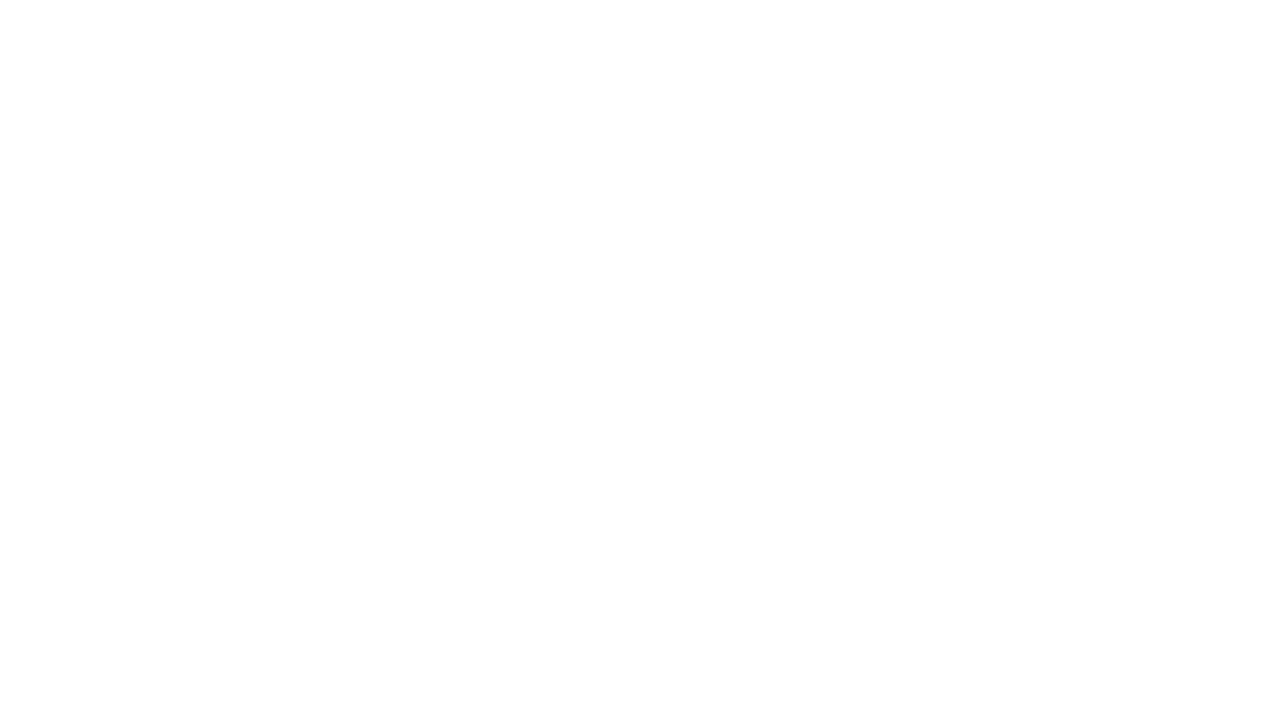
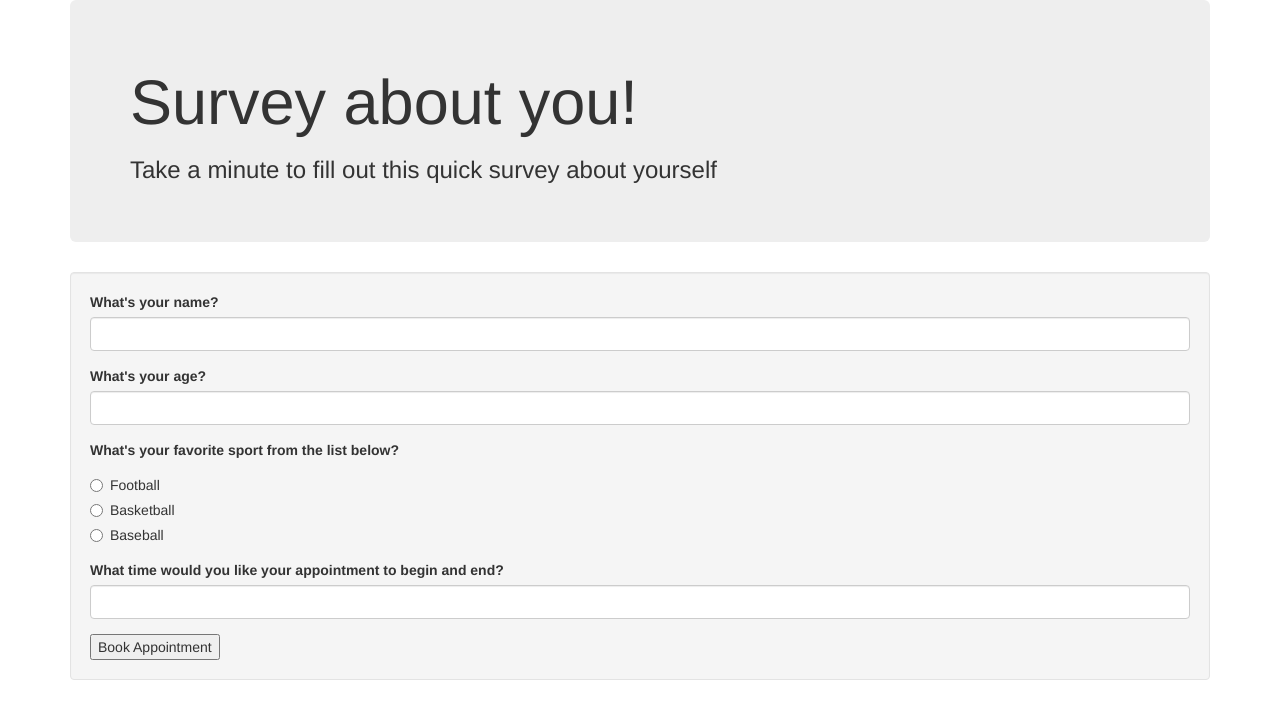
Before and after one commit to Saul-Ordonez/survey, a plain HTML site: page index.html in a window 1280 px wide. Drawn offline with nearby package versions, Linux system fonts and the light colour scheme.

Commit message:
add radio labels for sport category

```diff
--- a/index.html
+++ b/index.html
@@ -1,13 +1,62 @@
 <!DOCTYPE html>
 <html>
   <head>
-    <title></title>
+    <title>General Survey</title>
     <link rel="stylesheet" href="https://maxcdn.bootstrapcdn.com/bootstrap/3.3.7/css/bootstrap.min.css" integrity="sha384-BVYiiSIFeK1dGmJRAkycuHAHRg32OmUcww7on3RYdg4Va+PmSTsz/K68vbdEjh4u" crossorigin="anonymous">
     <link href="css/styles.css" rel="stylesheet" type="text/css">
     <script src="js/jquery.js"></script>
     <script src="js/scripts.js"></script>
   </head>
   <body>
+    <div class="container">
+    <div class="jumbotron">
+      <h1>Survey about you!</h1>
+      <h3>Take a minute to fill out this quick survey about yourself</h3>
+    </div>
+      <div class="well">
+
+      <form  action="booking-complete.html" id="formOne">
+        <!-- name -->
+        <div class="form-group">
+          <label for="name">What's your name?</label>
+          <input id="name" class="form-control" type="text">
+        </div>
+        <!-- desription -->
+        <div class="form-group">
+          <label for="age">What's your age?</label>
+          <input id="age" class="form-control" type="text">
+        </div>
+        <!-- date -->
+        <div class="form-group">
+          <label for="date">What's your favorite sport from the list below?</label>
+          <div class="radio">
+            <label>
+              <input type="radio" name="sport" value="Football">
+              Football
+            </label>
+          </div>
+          <div class="radio">
+            <label>
+              <input type="radio" name="sport" value="Basketball">
+              Basketball
+            </label>
+          </div>
+          <div class="radio">
+            <label>
+              <input type="radio" name="sport" value="Baseball">
+              Baseball
+            </label>
+          </div>
+        </div>
+        <!-- start and end time -->
+        <div class="form-group">
+          <label for="time">What time would you like your appointment to begin and end?</label>
+          <input id="time" class="form-control" type="text">
+        </div>
+        <button type="submit" name="button">Book Appointment</button>
+      </form>
+    </div>
+  </div>
 
   </body>
 </html>
```
